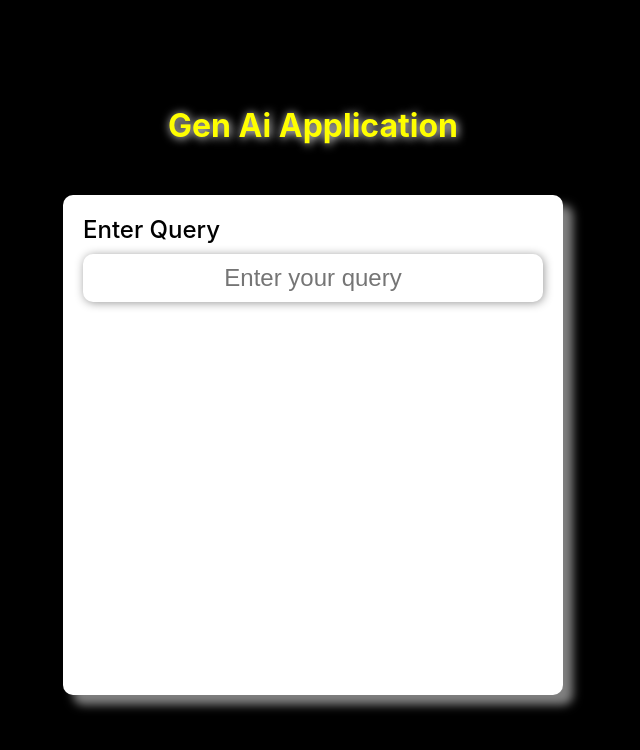
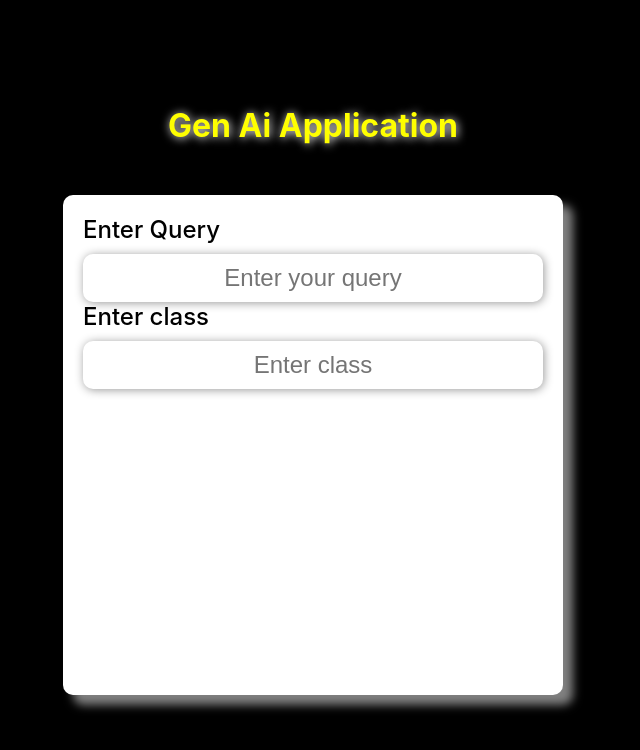
Before and after one commit to sidharth-mehra/Gen_Ai_Web_App, a React (Vite) app: page / in a window 1280 px wide. Shown: the top 750 px of the page, without its empty margins (327-967 px from the left). Built offline with nearby package versions, Linux system fonts and the light colour scheme.

Commit message:
added another field
added another in input label in form

```diff
--- a/src/App.jsx
+++ b/src/App.jsx
@@ -9,6 +9,8 @@ const App = () => {
         <form className='Query'>
           <label>Enter Query</label>
           <input className='query-input' type="text" placeholder="Enter your query"/>
+          <label>Enter class</label>
+          <input className='query-input' type="text" placeholder="Enter class"/>
         </form>
       </div>
     </div>
```
